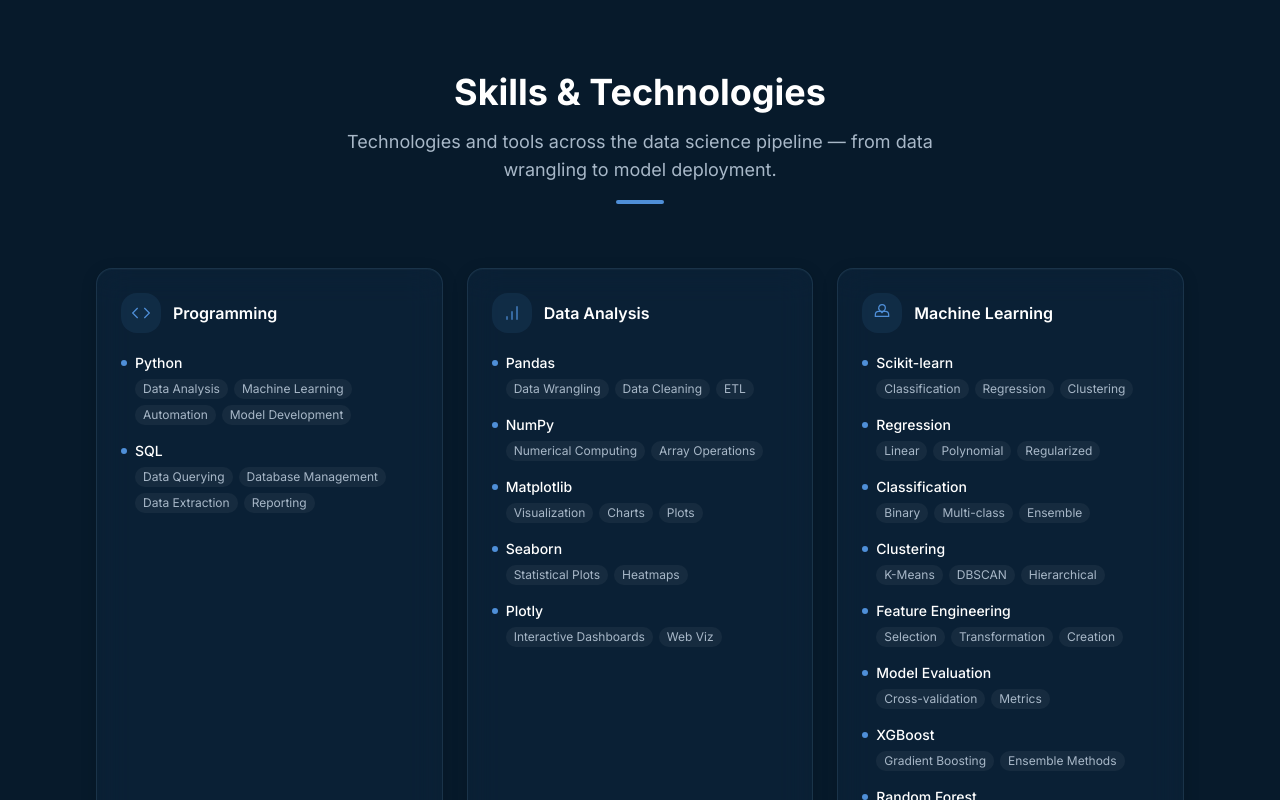
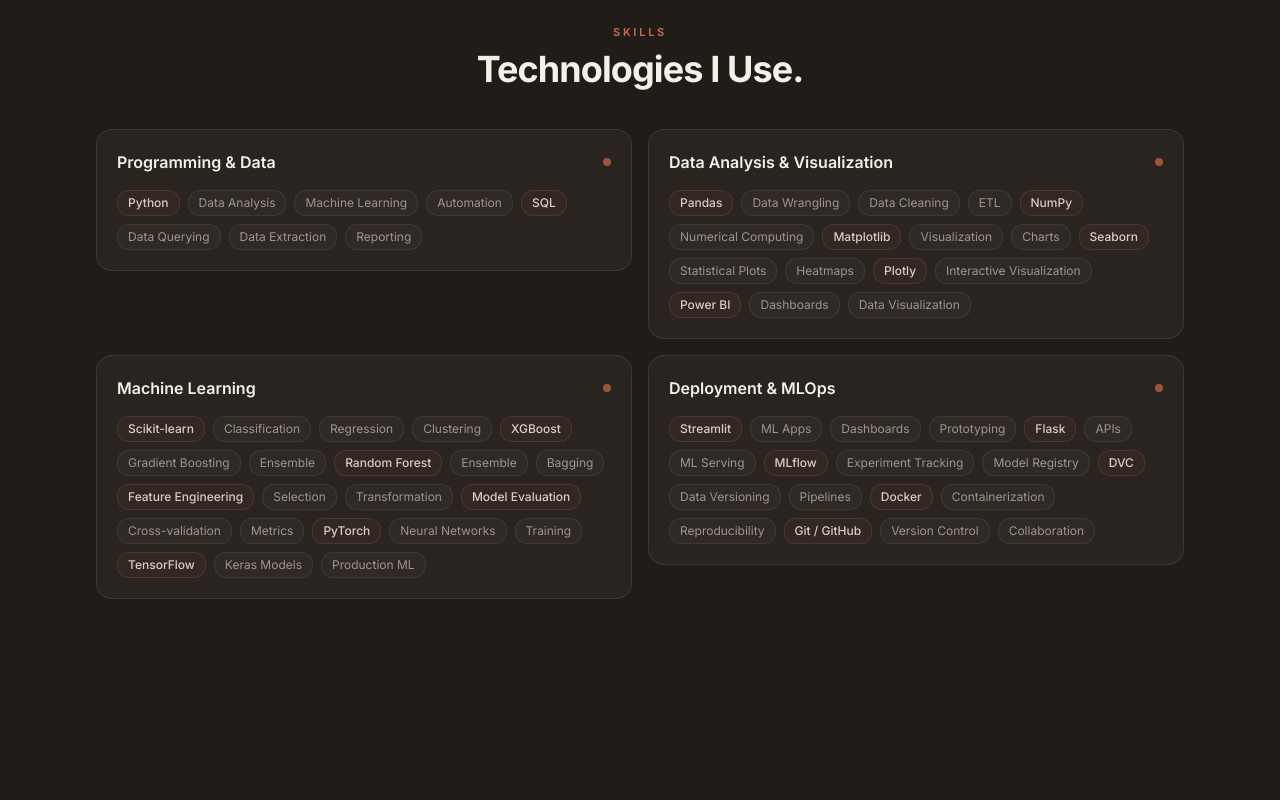
Before and after one commit to DohaAbdelrahman/Doha, a Next.js app: page / in a window 1280 px wide. Shown: the part 2380-3180 px from the top of the page. Built offline with nearby package versions, Linux system fonts and the light colour scheme.

Commit message:
add skills

```diff
--- a/src/data/portfolio.ts
+++ b/src/data/portfolio.ts
@@ -57,40 +57,51 @@ export const about = {
 
 export const skillCategories = [
   {
-    title: "Programming",
+    title: "Programming & Data",
     icon: "code-2",
     skills: [
       {
         name: "Python",
-        context: [
-          "Data Analysis",
-          "Machine Learning",
-          "Automation",
-          "Model Development",
-        ],
+        context: ["Data Analysis", "Machine Learning", "Automation"],
       },
       {
         name: "SQL",
-        context: [
-          "Data Querying",
-          "Database Management",
-          "Data Extraction",
-          "Reporting",
-        ],
+        context: ["Data Querying", "Data Extraction", "Reporting"],
       },
     ],
   },
+
   {
-    title: "Data Analysis",
+    title: "Data Analysis & Visualization",
     icon: "bar-chart-3",
     skills: [
-      { name: "Pandas", context: ["Data Wrangling", "Data Cleaning", "ETL"] },
-      { name: "NumPy", context: ["Numerical Computing", "Array Operations"] },
-      { name: "Matplotlib", context: ["Visualization", "Charts", "Plots"] },
-      { name: "Seaborn", context: ["Statistical Plots", "Heatmaps"] },
-      { name: "Plotly", context: ["Interactive Dashboards", "Web Viz"] },
+      {
+        name: "Pandas",
+        context: ["Data Wrangling", "Data Cleaning", "ETL"],
+      },
+      {
+        name: "NumPy",
+        context: ["Numerical Computing"],
+      },
+      {
+        name: "Matplotlib",
+        context: ["Visualization", "Charts"],
+      },
+      {
+        name: "Seaborn",
+        context: ["Statistical Plots", "Heatmaps"],
+      },
+      {
+        name: "Plotly",
+        context: ["Interactive Visualization"],
+      },
+      {
+        name: "Power BI",
+        context: ["Dashboards", "Data Visualization"],
+      },
     ],
   },
+
   {
     title: "Machine Learning",
     icon: "brain",
@@ -99,37 +110,61 @@ export const skillCategories = [
         name: "Scikit-learn",
         context: ["Classification", "Regression", "Clustering"],
       },
-      { name: "Regression", context: ["Linear", "Polynomial", "Regularized"] },
-      { name: "Classification", context: ["Binary", "Multi-class", "Ensemble"] },
-      { name: "Clustering", context: ["K-Means", "DBSCAN", "Hierarchical"] },
+      {
+        name: "XGBoost",
+        context: ["Gradient Boosting", "Ensemble"],
+      },
+      {
+        name: "Random Forest",
+        context: ["Ensemble", "Bagging"],
+      },
       {
         name: "Feature Engineering",
-        context: ["Selection", "Transformation", "Creation"],
+        context: ["Selection", "Transformation"],
       },
-      { name: "Model Evaluation", context: ["Cross-validation", "Metrics"] },
-      { name: "XGBoost", context: ["Gradient Boosting", "Ensemble Methods"] },
-      { name: "Random Forest", context: ["Ensemble", "Bagging"] },
+      {
+        name: "Model Evaluation",
+        context: ["Cross-validation", "Metrics"],
+      },
+      {
+        name: "PyTorch",
+        context: ["Neural Networks", "Training"],
+      },
+      {
+        name: "TensorFlow",
+        context: ["Keras Models", "Production ML"],
+      },
     ],
   },
+
   {
-    title: "Deep Learning",
-    icon: "cpu",
-    skills: [
-      { name: "PyTorch", context: ["Neural Networks", "Research", "Training"] },
-      { name: "TensorFlow", context: ["Production ML", "Keras Models"] },
-      { name: "Transformers", context: ["NLP", "Attention", "Fine-tuning"] },
-    ],
-  },
-  {
-    title: "Deployment / MLOps",
+    title: "Deployment & MLOps",
     icon: "rocket",
     skills: [
-      { name: "Streamlit", context: ["ML Apps", "Dashboards", "Prototyping"] },
-      { name: "Flask", context: ["APIs", "Web Services", "ML Serving"] },
-      { name: "MLflow", context: ["Experiment Tracking", "Model Registry"] },
-      { name: "DVC", context: ["Data Versioning", "Pipeline Management"] },
-      { name: "Docker", context: ["Containerization", "Reproducibility"] },
-      { name: "Git / GitHub", context: ["Version Control", "Collaboration"] },
+      {
+        name: "Streamlit",
+        context: ["ML Apps", "Dashboards", "Prototyping"],
+      },
+      {
+        name: "Flask",
+        context: ["APIs", "ML Serving"],
+      },
+      {
+        name: "MLflow",
+        context: ["Experiment Tracking", "Model Registry"],
+      },
+      {
+        name: "DVC",
+        context: ["Data Versioning", "Pipelines"],
+      },
+      {
+        name: "Docker",
+        context: ["Containerization", "Reproducibility"],
+      },
+      {
+        name: "Git / GitHub",
+        context: ["Version Control", "Collaboration"],
+      },
     ],
   },
 ];
--- a/src/sections/SkillsSection.tsx
+++ b/src/sections/SkillsSection.tsx
@@ -1,58 +1,122 @@
 "use client";
 
-import ScrollReveal, { StaggerContainer, StaggerItem } from "@/components/portfolio/ScrollReveal";
-import MouseGlow from "@/components/portfolio/MouseGlow";
+import ScrollReveal, {
+  StaggerContainer,
+  StaggerItem,
+} from "@/components/portfolio/ScrollReveal";
+
 import { skillCategories } from "@/data/portfolio";
-
-const categoryIcons: Record<string, React.ReactNode> = {
-  "code-2": <svg className="w-5 h-5" viewBox="0 0 24 24" fill="none" stroke="currentColor" strokeWidth="1.5"><polyline points="16 18 22 12 16 6" /><polyline points="8 6 2 12 8 18" /></svg>,
-  "bar-chart-3": <svg className="w-5 h-5" viewBox="0 0 24 24" fill="none" stroke="currentColor" strokeWidth="1.5"><line x1="12" y1="20" x2="12" y2="10" /><line x1="18" y1="20" x2="18" y2="4" /><line x1="6" y1="20" x2="6" y2="16" /></svg>,
-  brain: <svg className="w-5 h-5" viewBox="0 0 24 24" fill="none" stroke="currentColor" strokeWidth="1.5"><path d="M12 2a4 4 0 0 1 4 4c0 1.1-.45 2.1-1.17 2.83L12 11.66l-2.83-2.83A4 4 0 0 1 12 2z" /><path d="M8 10c-2.21 0-4 1.79-4 4v2h16v-2c0-2.21-1.79-4-4-4H8z" /></svg>,
-  cpu: <svg className="w-5 h-5" viewBox="0 0 24 24" fill="none" stroke="currentColor" strokeWidth="1.5"><rect x="4" y="4" width="16" height="16" rx="2" /><rect x="9" y="9" width="6" height="6" /><line x1="9" y1="1" x2="9" y2="4" /><line x1="15" y1="1" x2="15" y2="4" /><line x1="9" y1="20" x2="9" y2="23" /><line x1="15" y1="20" x2="15" y2="23" /><line x1="20" y1="9" x2="23" y2="9" /><line x1="20" y1="14" x2="23" y2="14" /><line x1="1" y1="9" x2="4" y2="9" /><line x1="1" y1="14" x2="4" y2="14" /></svg>,
-  rocket: <svg className="w-5 h-5" viewBox="0 0 24 24" fill="none" stroke="currentColor" strokeWidth="1.5"><path d="M4.5 16.5c-1.5 1.26-2 5-2 5s3.74-.5 5-2c.71-.84.7-2.13-.09-2.91a2.18 2.18 0 0 0-2.91-.09z" /><path d="M12 15l-3-3a22 22 0 0 1 2-3.95A12.88 12.88 0 0 1 22 2c0 2.72-.78 7.5-6 11a22.35 22.35 0 0 1-4 2z" /><path d="M9 12H4s.55-3.03 2-4c1.62-1.08 5 0 5 0" /><path d="M12 15v5s3.03-.55 4-2c1.08-1.62 0-5 0-5" /></svg>,
-};
 
 export default function SkillsSection() {
   return (
-    <section id="skills" className="py-24 sm:py-32 bg-[#071A2B]">
-      <div className="max-w-6xl mx-auto px-4 sm:px-6 lg:px-8">
-        <ScrollReveal className="text-center mb-16">
-          <h2 className="text-3xl sm:text-4xl font-bold text-white mb-4">Skills &amp; Technologies</h2>
-          <p className="text-[#A8B8C8] max-w-2xl mx-auto text-base sm:text-lg">
-            Technologies and tools across the data science pipeline — from data wrangling to model deployment.
+    <section
+      id="skills"
+      className="bg-[#211C18] py-16 sm:py-20"
+    >
+      <div className="mx-auto max-w-6xl px-6 sm:px-8">
+
+        {/* Header */}
+        <ScrollReveal className="mb-10 text-center">
+          <p className="mb-2 text-[11px] font-semibold uppercase tracking-[0.25em] text-[#C96A4A]">
+            Skills
           </p>
-          <div className="w-12 h-1 bg-[#4F8FD8] mx-auto rounded-full mt-4" />
+
+          <h2 className="text-3xl font-bold tracking-tight text-[#F4EFE7] sm:text-4xl">
+            Technologies I Use.
+          </h2>
         </ScrollReveal>
 
-        <StaggerContainer className="grid grid-cols-1 md:grid-cols-2 lg:grid-cols-3 gap-6">
-          {skillCategories.map((cat) => (
-            <StaggerItem key={cat.title}>
-              <MouseGlow className="glass-subtle rounded-2xl p-6 hover-glass h-full">
-                <div className="flex items-center gap-3 mb-5">
-                  <div className="w-10 h-10 rounded-xl bg-[#4F8FD8]/10 flex items-center justify-center text-[#4F8FD8] flex-shrink-0">
-                    {categoryIcons[cat.icon]}
-                  </div>
-                  <h3 className="font-semibold text-white">{cat.title}</h3>
+        {/* Skill Boxes */}
+        <StaggerContainer className="grid grid-cols-1 gap-4 sm:grid-cols-2">
+
+          {skillCategories.slice(0, 4).map((category) => (
+            <StaggerItem key={category.title}>
+
+              <div
+                className="
+                  group
+                  rounded-2xl
+                  border
+                  border-white/[0.09]
+                  bg-[#2A2420]
+                  p-5
+                  transition-all
+                  duration-300
+                  hover:-translate-y-1
+                  hover:border-[#C96A4A]/40
+                "
+              >
+
+                {/* Category Header */}
+                <div className="mb-4 flex items-center justify-between">
+
+                  <h3 className="text-base font-semibold text-[#F4EFE7]">
+                    {category.title}
+                  </h3>
+
+                  <span
+                    className="
+                      h-2
+                      w-2
+                      rounded-full
+                      bg-[#C96A4A]
+                      opacity-70
+                      transition-opacity
+                      group-hover:opacity-100
+                    "
+                  />
+
                 </div>
-                <div className="space-y-4">
-                  {cat.skills.map((skill) => (
-                    <div key={skill.name}>
-                      <div className="flex items-center gap-2 mb-1.5">
-                        <div className="w-1.5 h-1.5 rounded-full bg-[#4F8FD8] flex-shrink-0" />
-                        <span className="text-white font-medium text-sm">{skill.name}</span>
-                      </div>
-                      <div className="flex flex-wrap gap-1.5 ml-3.5">
-                        {skill.context.map((ctx) => (
-                          <span key={ctx} className="px-2 py-0.5 text-xs text-[#A8B8C8] bg-white/5 rounded-md">{ctx}</span>
-                        ))}
-                      </div>
-                    </div>
-                  ))}
+
+                {/* Skills */}
+                <div className="flex flex-wrap gap-2">
+
+                  {category.skills.flatMap((skill) => [
+                    <span
+                      key={skill.name}
+                      className="
+                        rounded-lg
+                        border
+                        border-[#C96A4A]/20
+                        bg-[#C96A4A]/[0.06]
+                        px-2.5
+                        py-1
+                        text-xs
+                        font-medium
+                        text-[#D8CEC4]
+                      "
+                    >
+                      {skill.name}
+                    </span>,
+
+                    ...skill.context.map((context) => (
+                      <span
+                        key={`${skill.name}-${context}`}
+                        className="
+                          rounded-lg
+                          border
+                          border-white/[0.07]
+                          bg-white/[0.03]
+                          px-2.5
+                          py-1
+                          text-xs
+                          text-[#9F958C]
+                        "
+                      >
+                        {context}
+                      </span>
+                    )),
+                  ])}
+
                 </div>
-              </MouseGlow>
+
+              </div>
+
             </StaggerItem>
           ))}
+
         </StaggerContainer>
+
       </div>
     </section>
   );
```
